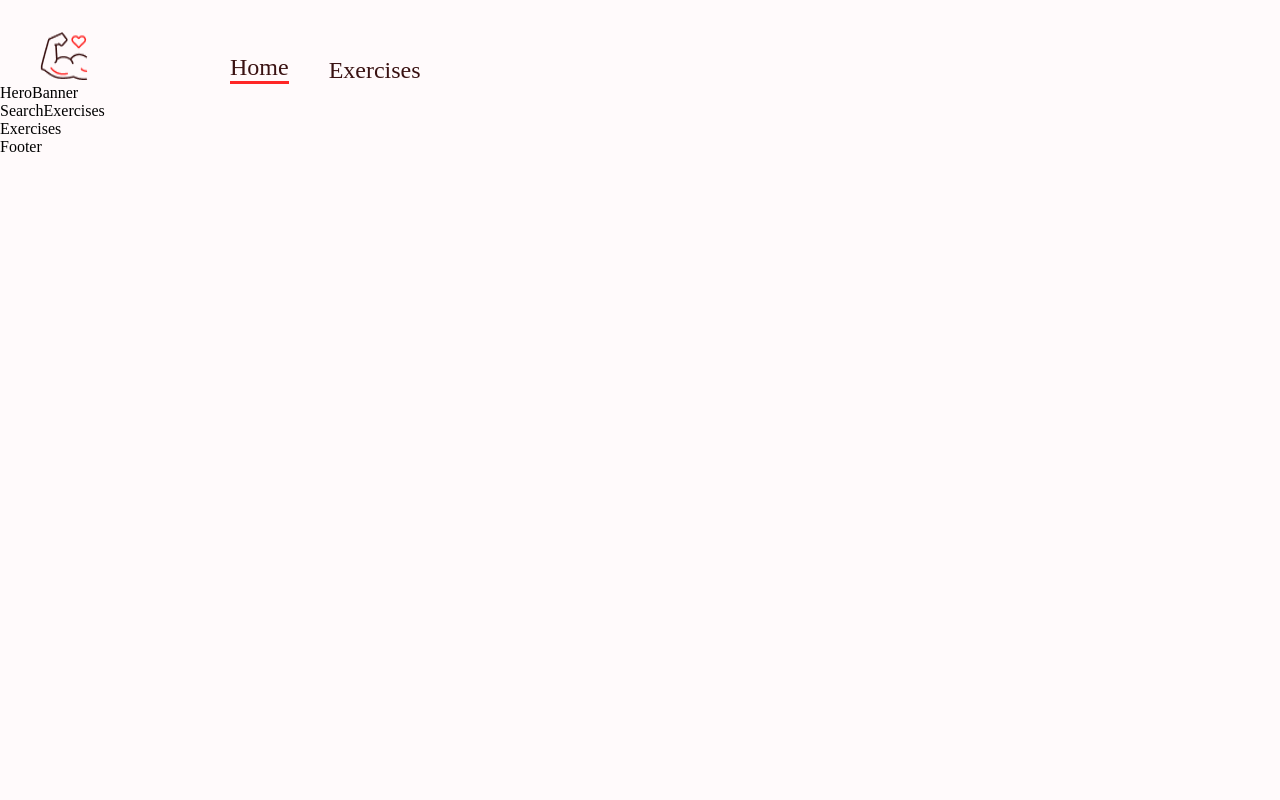
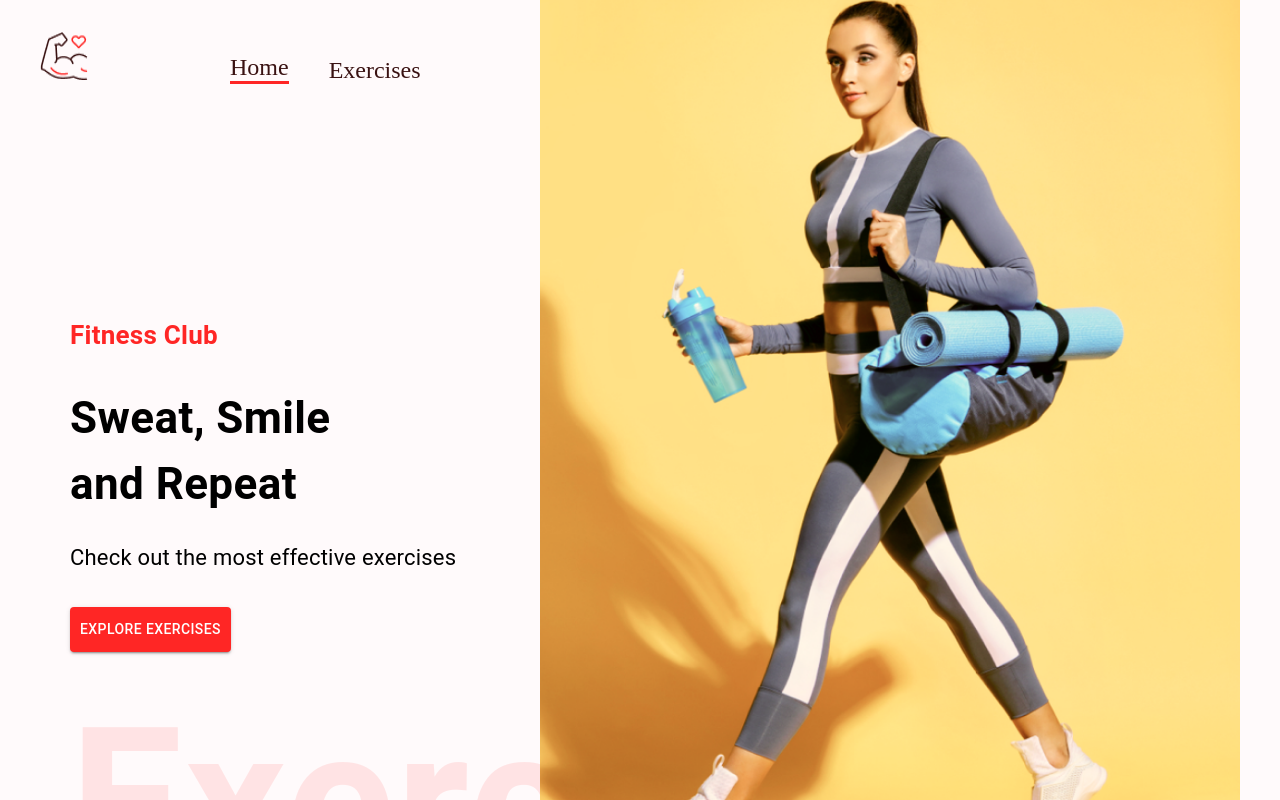
Before and after one commit to jerico-esguerra/exercises-app, a React (Create React App) app: page / in a window 1280 px wide. Shown: the top 800 px of the page. Built offline with nearby package versions, Linux system fonts and the light colour scheme.

Commit message:
HeroBanner structure and styles

```diff
--- a/src/App.css
+++ b/src/App.css
@@ -13,3 +13,12 @@ body {
 ::-webkit-scrollbar {
     width: 0px;
 }
+
+.hero-banner-img {
+    position: absolute;
+    right: 2.5rem;
+    top: 0px;
+    width: 43.75rem;
+    height: 56.25;
+    margin-top: -20.625rem;
+}
--- a/src/components/HeroBanner.js
+++ b/src/components/HeroBanner.js
@@ -1,8 +1,26 @@
-import React from 'react'
+import React from 'react';
+import { Box, Button, Typography } from "@mui/material";
+import HeroBannerImage from "../assets/images/banner.png";
 
 const HeroBanner = () => {
   return (
-    <div>HeroBanner</div>
+    <Box sx={{ mt: { lg: "13.25rem", xs: "4.375rem" }, ml: { sm: "3.125rem" } }} position="relative" p="1.25rem">
+      <Typography
+        color="#FF2625"
+        fontWeight="600"
+        fontSize="1.625rem"
+
+      >Fitness Club</Typography>
+      <Typography fontWeight="700" sx={{fontSize: {lg: "2.75rem", xs: "2.5rem"}}} mb="1.438rem" mt="1.875rem">
+        Sweat, Smile <br /> and Repeat
+      </Typography>
+      <Typography fontSize="1.375rem" lineHeight="2.188rem" mb={4}>
+        Check out the most effective exercises
+      </Typography>
+      <Button variant="contained" color="error" href="#exercises" sx={{backgroundColor: "#ff2625", padding: "0.625rem"}}>Explore Exercises</Button>
+      <Typography fontWeight={600} color="#ff2625" sx={{opacity: 0.1, display: {lg: "block", xs:"none"}}} fontSize="12.5rem">Exercise</Typography>
+      <img src={HeroBannerImage} alt="banner" className='hero-banner-img' />
+    </Box>
   )
 }
 
```
